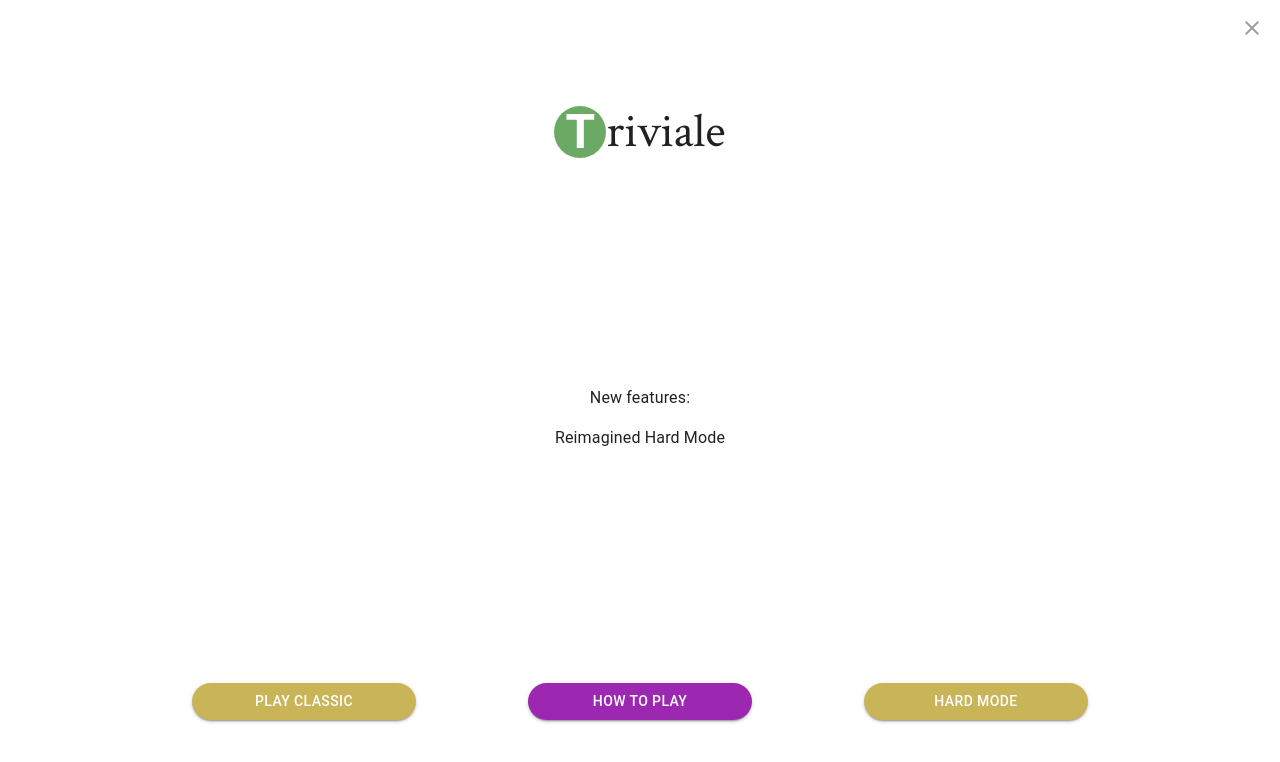
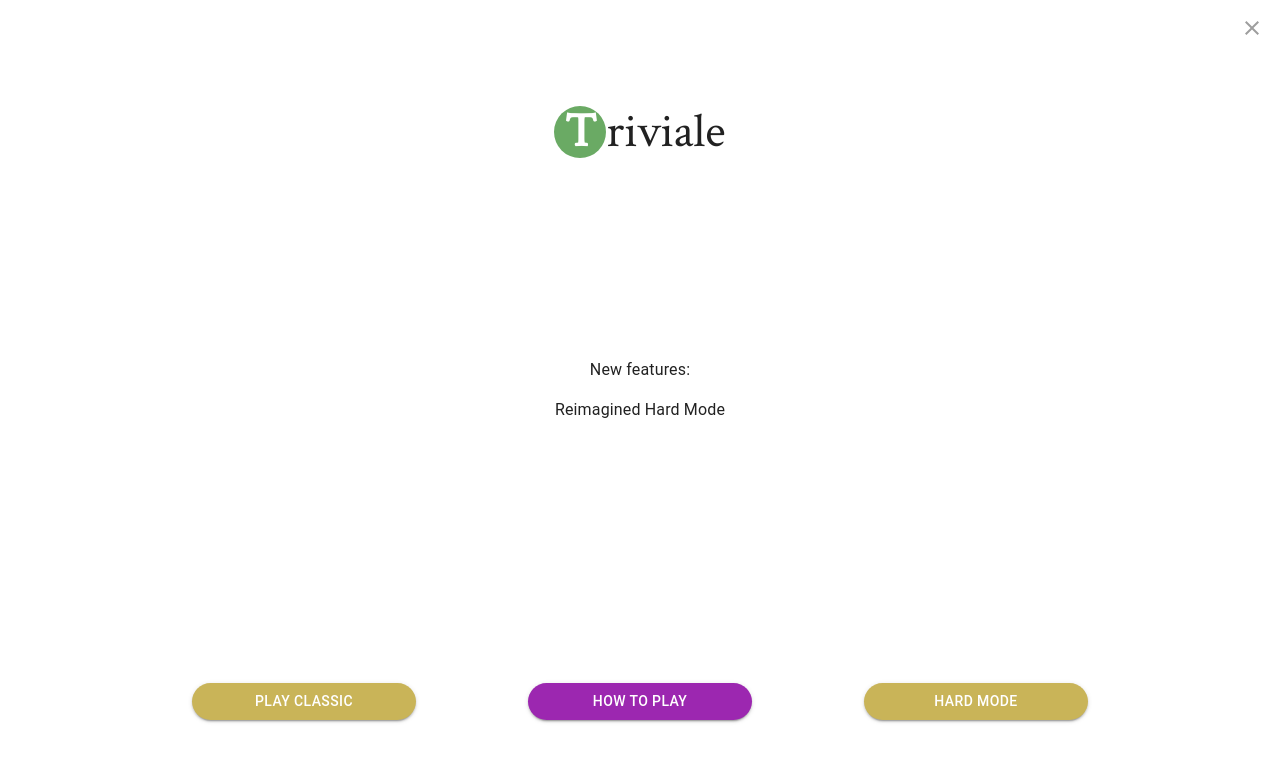
Before and after one commit to dotcomstar/Triviale, a React (Vite) app: page / in a window 1280 px wide. Shown: the top 762 px of the page. Built offline with nearby package versions, Linux system fonts and the light colour scheme; what simple-zustand-devtools would draw is missing.

Commit message:
Finish green T in logo on landing screen

```diff
--- a/src/components/grid/Cell.tsx
+++ b/src/components/grid/Cell.tsx
@@ -5,9 +5,17 @@ interface CellProps {
   nthLetter: number;
   value?: string;
   status?: PaletteColor;
+  fontSizeOverride?: string;
+  isH3?: boolean;
 }
 
-const Cell = ({ nthLetter, value, status = undefined }: CellProps) => {
+const Cell = ({
+  nthLetter,
+  value,
+  status = undefined,
+  fontSizeOverride,
+  isH3,
+}: CellProps) => {
   const matches = useMediaQuery("(min-width:600px)");
   const description = `${nthLetter}${
     nthLetter !== 11 && nthLetter % 10 === 1
@@ -38,9 +46,10 @@ const Cell = ({ nthLetter, value, status = undefined }: CellProps) => {
       }}
     >
       <Typography
-        fontSize={"1.5em"}
+        fontSize={fontSizeOverride ? fontSizeOverride : "1.5em"}
         color={status?.contrastText}
         fontWeight={"bold"}
+        variant={isH3 ? "h3" : "body1"}
       >
         {value}
       </Typography>
--- a/src/components/landingPage/LandingDialog.tsx
+++ b/src/components/landingPage/LandingDialog.tsx
@@ -21,6 +21,7 @@ import useHardModeStore from "../../stores/hardModeStore";
 import GameRow from "../grid/GameRow";
 import CustomDialog from "../navbar/CustomDialog";
 import LandingButton from "./LandingButton";
+import Cell from "../grid/Cell";
 
 // TODO: Remove all instances of "HELP"
 
@@ -39,7 +40,7 @@ const LandingDialog = ({
     onClose();
   };
 
-  const { enableHardMode } = useHardModeStore();
+  const { setHardMode, hardMode } = useHardModeStore();
   const matches = useMediaQuery("(min-width:600px)");
   const guesses = useGameStateStore((s) => s.guesses);
   const [invalidToggle, setInvalidToggle] = useState(false);
@@ -77,19 +78,21 @@ const LandingDialog = ({
           direction="row"
           justifyContent="center"
           alignItems="center"
-          sx={{ pb: 1, mt: 10 }}
+          sx={{ mt: 10 }}
         >
-          <Typography translate="no" sx={{ fontSize: "2rem" }}>
-            <GameRow
-              guess={[GAME_TITLE.toLocaleUpperCase()[0]]}
-              statuses={[theme.palette.success]}
-              answerOverride={GAME_TITLE[0]}
+          <Typography translate="no" variant="h3">
+            <Cell
+              value={GAME_TITLE.toLocaleUpperCase()[0]}
+              status={theme.palette.success}
+              nthLetter={1}
+              fontSizeOverride="10vw"
+              isH3
             />
           </Typography>
           <Typography
             translate="no"
             variant="h3"
-            sx={{ fontSize: "20vw" }}
+            sx={{ fontSize: "12vw" }}
             justifyContent={"center"}
             display={"flex"}
           >
@@ -101,6 +104,7 @@ const LandingDialog = ({
           justifyContent="center"
           alignItems="center"
           width={"100%"}
+          pb={6}
         >
           <Typography>New features:</Typography>
           <List>
@@ -116,7 +120,17 @@ const LandingDialog = ({
           spacing={"5%"}
           sx={{ mb: 10, mx: 2 }}
         >
-          <LandingButton color="warning" onClick={() => onClose()}>
+          <LandingButton
+            color="warning"
+            onClick={() => {
+              if (canToggleHardMode || !hardMode) {
+                setHardMode(false);
+                onClose();
+              } else {
+                setInvalidToggle(true);
+              }
+            }}
+          >
             Play Classic
           </LandingButton>
           <LandingButton
@@ -128,8 +142,8 @@ const LandingDialog = ({
           <LandingButton
             color="warning"
             onClick={() => {
-              if (canToggleHardMode) {
-                enableHardMode();
+              if (canToggleHardMode || hardMode) {
+                setHardMode(true);
                 onClose();
               } else {
                 setInvalidToggle(true);
--- a/src/stores/hardModeStore.ts
+++ b/src/stores/hardModeStore.ts
@@ -5,7 +5,7 @@ import useDailyIndex from "../hooks/useDailyIndex";
 interface HardModeStore {
   hardMode: boolean;
   toggleHardMode: () => void;
-  enableHardMode: () => void;
+  setHardMode: (b: boolean) => void;
 }
 
 const dailyIndex = useDailyIndex();
@@ -21,7 +21,11 @@ const useHardModeStore = create<HardModeStore>((set) => ({
       return { hardMode: !state.hardMode };
     });
   },
-  enableHardMode: () => set(() => ({ hardMode: true })),
+  setHardMode: (b: boolean) =>
+    set(() => {
+      localStorage.setItem("hardMode", b.toString());
+      return { hardMode: b };
+    }),
 }));
 
 if (process.env.NODE_ENV === "development")
```
